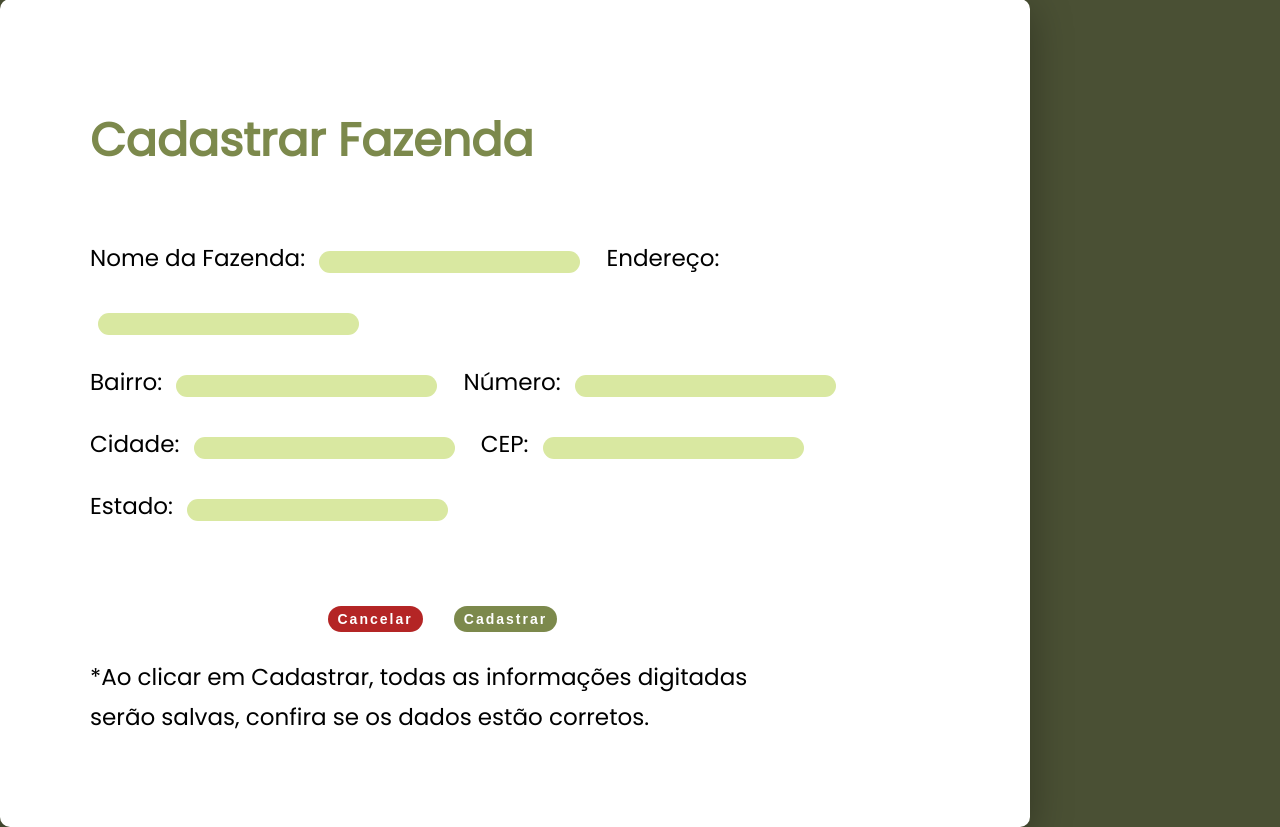
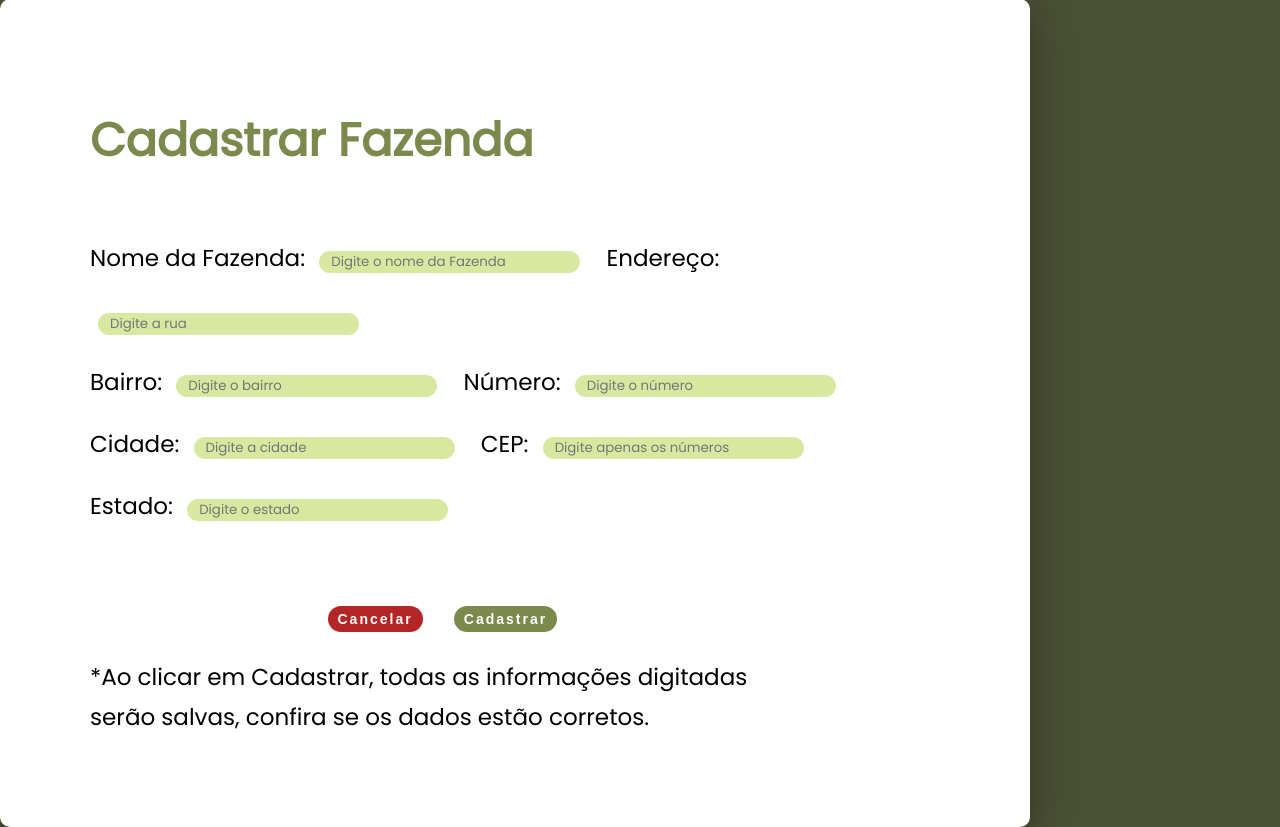
Before and after one commit to marianacamily/AgroCare, a PHP site: page /cadastroFazenda.php in a window 1280 px wide. Shown: the part 116-943 px from the top of the page. Run offline with PHP 8.4, Linux system fonts and the light colour scheme.

Commit message:
ajustes place holders

```diff
--- a/cadastroFazenda.php
+++ b/cadastroFazenda.php
@@ -55,19 +55,19 @@
         <p><h1>Cadastrar Fazenda</h1></p><br>
         <form action="cadastroFazenda.php" method="POST">
             <label>Nome da Fazenda:</label>
-            <input type="text" name= "nome_Fazenda" size="20" maxlength="20" required>
+            <input type="text" name= "nome_Fazenda" size="20" placeholder="Digite o nome da Fazenda" maxlength="20" required>
             <label>Endereço:</label>
-            <input type="text" name= "endereço_Fazenda" size="20" maxlength="20" required><br>
+            <input type="text" name= "endereço_Fazenda" size="20" placeholder="Digite a rua" maxlength="20" required><br>
             <label>Bairro:</label>
-            <input type="text" name= "bairro_Fazenda">
+            <input type="text" name= "bairro_Fazenda" placeholder="Digite o bairro" required>
             <label>Número:</label>
-            <input type="text" name= "numero_Fazenda" size="20" maxlength="20" required><br>
+            <input type="text" name= "numero_Fazenda" size="20" placeholder="Digite o número" maxlength="20" required><br>
             <label>Cidade:</label>
-            <input type="text" name= "cidade_Fazenda" size="20" maxlength="20" required>
+            <input type="text" name= "cidade_Fazenda" size="20" placeholder="Digite a cidade" maxlength="20" required>
             <label>CEP:</label>
-            <input type="text" name= "cep_Fazenda" size="20" maxlength="20" required><br>
+            <input type="text" name= "cep_Fazenda" size="20" placeholder="Digite apenas os números" maxlength="20" required><br>
             <label>Estado:</label>
-            <input type="text" name="estado_Fazenda"size="20" maxlength="20" required><br><br>
+            <input type="text" name="estado_Fazenda"size="20" placeholder="Digite o estado" maxlength="20" required><br><br>
             <div class="btns">
                 <button onclick="limparCampos()" class="btn-cancelar">Cancelar</button>
                 <a href="cadastroFazendeiro.php"><button class="btn-cadastrar">Cadastrar</button></a>
```
Also changed, not shown: cadastroFazendeiro.php (+4 -4 lines), cadastroFuncionario.php (+4 -4 lines), cadastroVeterinario.php (+4 -4 lines).
